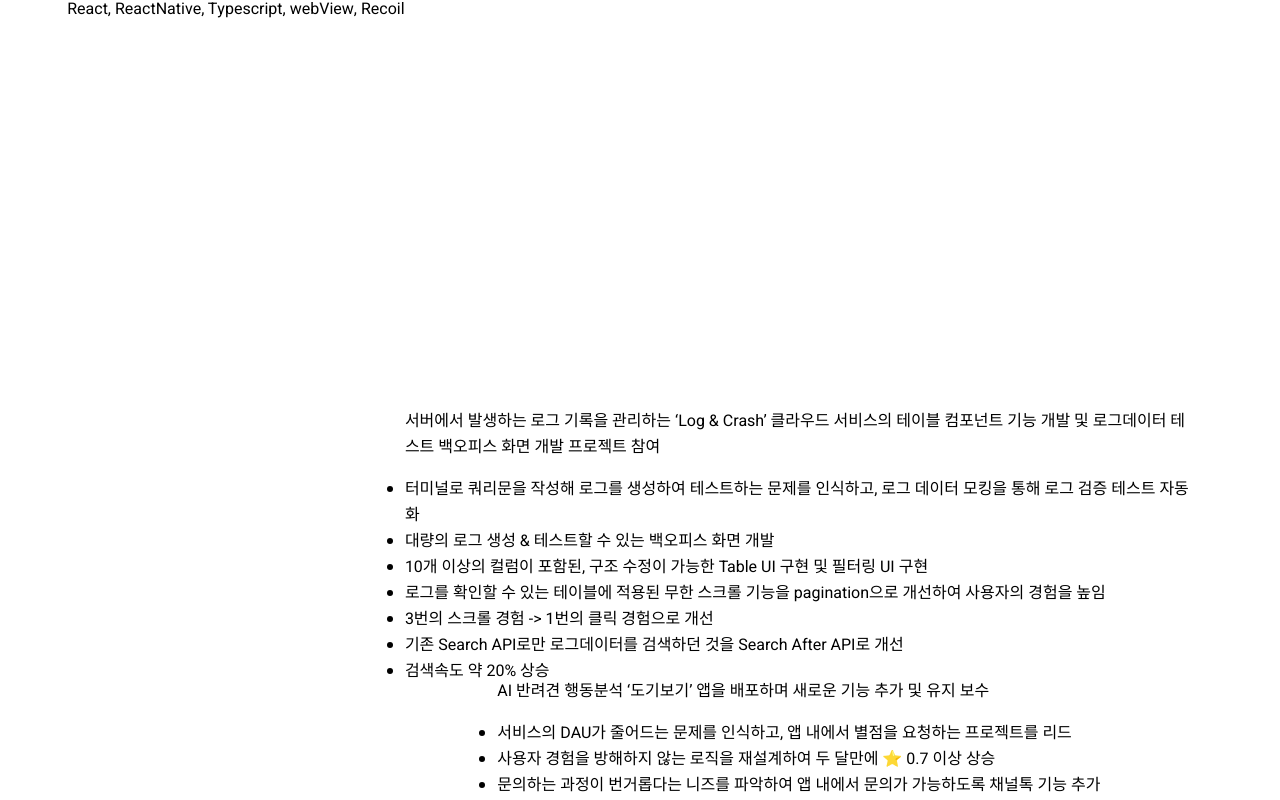
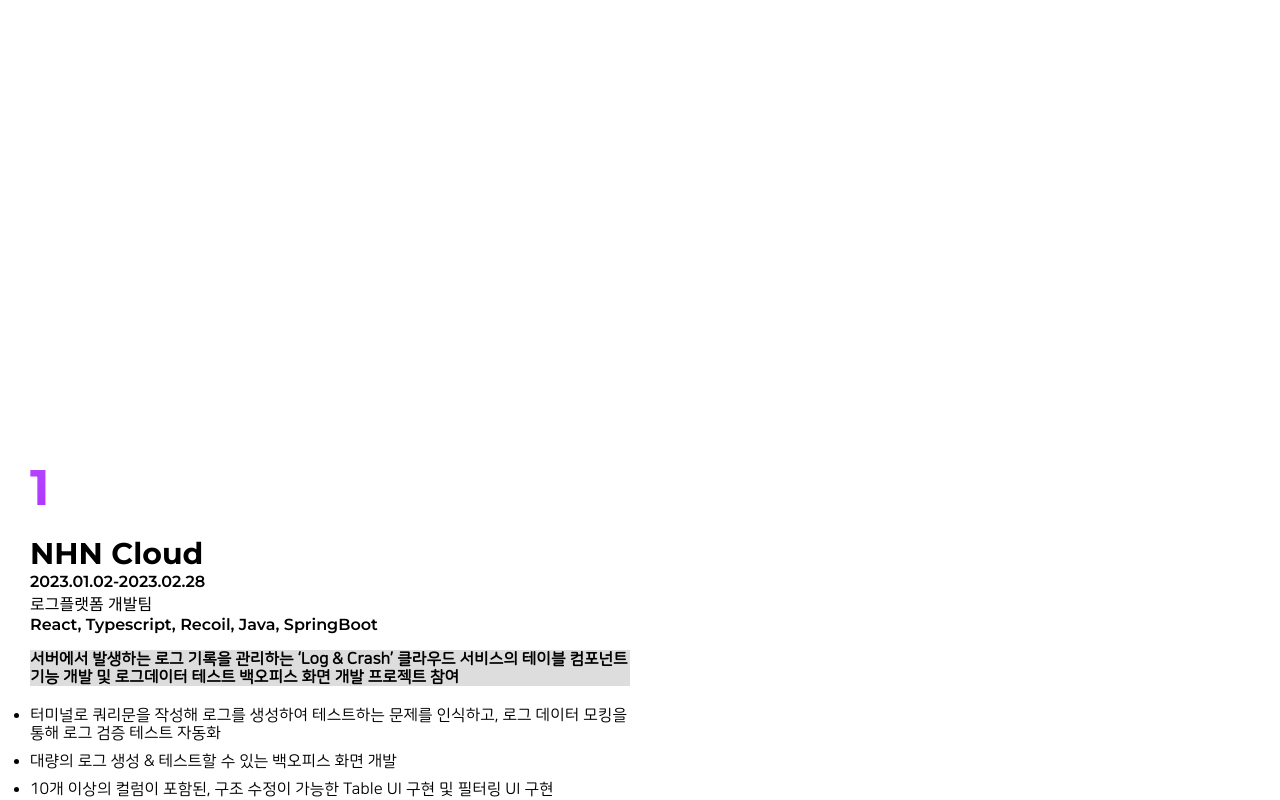
Before and after one commit to YesHyeon/hyun-site-web, a React (Create React App) app: page / in a window 1280 px wide. Shown: the part 1993-2793 px from the top of the page. Built offline with nearby package versions, Linux system fonts and the light colour scheme.

Commit message:
fix: record 컴포넌트 스타일 수정 및 백그라운드 텍스트 추가

```diff
--- a/src/components/introduce/introduce.styles.js
+++ b/src/components/introduce/introduce.styles.js
@@ -26,7 +26,7 @@ export const Title = styled.div`
   font-size: 300px;
   line-height: 280px;
   transform: rotate(-10deg);
-  /* color: transparent; */
+  color: transparent;
   white-space: pre-line;
 
   :hover {
--- a/src/components/main/index.styles.js
+++ b/src/components/main/index.styles.js
@@ -5,7 +5,7 @@ export const MainContainer = styled.div`
   display: flex;
 
   width: 100%;
-  height: 90vh;
+  height: 100vh;
 
   flex-direction: row;
   justify-content: center;
--- a/src/components/records/records.js
+++ b/src/components/records/records.js
@@ -6,49 +6,6 @@ import {
   DescriptionText,
   DescriptionWrapper,
 } from './records.styles';
-
-const Records = () => {
-  const dom = useRef();
-  const titleRef = useRef();
-
-  const handleScroll = useCallback(([entry]) => {
-    const { current } = dom;
-    // console.log(window.scrollY);
-
-    if (entry.isIntersecting) {
-      entry.target.style.color = 'blue';
-    } else {
-    }
-
-    // console.log(entry);
-  }, []);
-
-  //   useEffect(() => {
-  //     let observer;
-  //     const { current } = dom;
-
-  //     if (current) {
-  //       observer = new IntersectionObserver(handleScroll, { threshold: 0.3 });
-  //       observer.observe(current);
-
-  //       return () => observer && observer.disconnect();
-  //     }
-  //   }, [handleScroll]);
-
-  useEffect(() => {
-    const handleScroll = () => {
-      //   const title1 = document.querySelector('.title-opacity');
-      // console.log(window.scrollY);
-      //   if (window.scrollY > 3500) {
-      //     title1.classList.add('project-title-animation');
-      //   } else {
-      //     title1.classList.remove('project-title-animation');
-      //   }
-    };
-    window.addEventListener('scroll', handleScroll);
-
-    return () => window.removeEventListener('scroll', handleScroll);
-  }, []);
 
 const record = [
   {
@@ -61,18 +18,16 @@ const Records = () => {
         team: '로그플랫폼 개발팀',
         stack: 'React, Typescript, Recoil, Java, SpringBoot',
         date: '2023.01.02-2023.02.28',
-          info: {
-            main: '서버에서 발생하는 로그 기록을 관리하는 ‘Log & Crash’ 클라우드 서비스의 테이블 컴포넌트 기능 개발 및 로그데이터 테스트 백오피스 화면 개발 프로젝트 참여',
-            sub: [
+        info: [
+          '서버에서 발생하는 로그 기록을 관리하는 ‘Log & Crash’ 클라우드 서비스의 테이블 컴포넌트 기능 개발 및 로그데이터 테스트 백오피스 화면 개발 프로젝트 참여',
+          [
             '터미널로 쿼리문을 작성해 로그를 생성하여 테스트하는 문제를 인식하고, 로그 데이터 모킹을 통해 로그 검증 테스트 자동화',
             '대량의 로그 생성 & 테스트할 수 있는 백오피스 화면 개발',
             '10개 이상의 컬럼이 포함된, 구조 수정이 가능한 Table UI 구현 및 필터링 UI 구현',
-              '로그를 확인할 수 있는 테이블에 적용된 무한 스크롤 기능을 pagination으로 개선하여 사용자의 경험을 높임',
-              '3번의 스크롤 경험 -> 1번의 클릭 경험으로 개선',
-              '기존 Search API로만 로그데이터를 검색하던 것을 Search After API로 개선',
-              '검색속도 약 20% 상승',
+            '로그를 확인할 수 있는 테이블에 적용된 무한 스크롤 기능을 pagination으로 개선하여 사용자의 경험을 높임 \n -> 3번의 스크롤 경험을 1번의 클릭 경험으로 개선',
+            '기존 Search API로만 로그데이터를 검색하던 것을 Search After API로 개선 \n ->검색속도 약 20% 상승 ',
           ],
-          },
+        ],
       },
       {
         id: '2',
@@ -81,54 +36,99 @@ const Records = () => {
         team: '프론트엔드 개발팀',
         stack: 'React, ReactNative, Typescript, webView, Recoil',
         date: '2022.01.02-2022.06.31',
-          info: {
-            main: 'AI 반려견 행동분석 ‘도기보기’ 앱을 배포하며 새로운 기능 추가 및 유지 보수',
-            sub: [
-              '서비스의 DAU가 줄어드는 문제를 인식하고, 앱 내에서 별점을 요청하는 프로젝트를 리드',
-              '사용자 경험을 방해하지 않는 로직을 재설계하여 두 달만에 ⭐ 0.7 이상 상승',
-              '문의하는 과정이 번거롭다는 니즈를 파악하여 앱 내에서 문의가 가능하도록 채널톡 기능 추가',
-              '문의하는 사용자의 수가 약 30% 증가하여, 오류 및 개선점을 빠르게 파악 ',
+        info: [
+          'AI 반려견 행동분석 ‘도기보기’ 앱을 배포하며 새로운 기능 추가 및 유지 보수',
+          [
+            '서비스의 DAU가 줄어드는 문제를 인식하고, 앱 내에서 별점을 요청하는 프로젝트를 리드 \n -> 사용자 경험을 방해하지 않는 로직을 재설계하여 두 달만에 ⭐ 0.7 이상 상승',
+            '문의하는 과정이 번거롭다는 니즈를 파악하여 앱 내에서 문의가 가능하도록 채널톡 기능 추가 \n -> 문의하는 사용자의 수가 약 30% 증가하여, 오류 및 개선점을 빠르게 파악 ',
             '사용자의 경험을 높이기 위한 랜딩페이지 반응형 제작 및 스크롤 애니메이션 도입',
             '강아지의 감정을 AI로 분석하여 결과를 보여주는 댕상분석 이벤트 페이지 개발',
           ],
-          },
+        ],
       },
     ],
   },
 ];
 
+const Records = () => {
+  const dom = useRef();
+
+  const handleScroll = useCallback(([entry]) => {
+    const title2 = document.querySelector('.background-title');
+    if (entry.isIntersecting) {
+      title2.style.color = 'rgba(0,0,0,0.1)';
+      console.log('인식');
+      // entry.target.style.backgroundColor = 'red';
+    } else {
+      title2.style.color = 'rgba(0,0,0)';
+    }
+  }, []);
+
+  useEffect(() => {
+    let observer;
+    const { current } = dom;
+
+    if (current) {
+      observer = new IntersectionObserver(handleScroll, { threshold: 0.3 });
+      observer.observe(current);
+
+      return () => observer && observer.disconnect();
+    }
+  }, [handleScroll]);
+
+  // useEffect(() => {
+  //   const handleScroll = () => {
+  //     //   const title1 = document.querySelector('.title-opacity');
+  //     // console.log(window.scrollY);
+  //     //   if (window.scrollY > 3500) {
+  //     //     title1.classList.add('project-title-animation');
+  //     //   } else {
+  //     //     title1.classList.remove('project-title-animation');
+  //     //   }
+  //   };
+  //   window.addEventListener('scroll', handleScroll);
+
+  //   return () => window.removeEventListener('scroll', handleScroll);
+  // }, []);
+
   return (
-    <MainContainer ref={dom}>
+    <MainContainer>
+      <div className="background-title">works</div>
       {record.map((item) => {
         return (
-          <DescriptionContainer>
-            <DescriptionWrapper>
+          <DescriptionContainer ref={dom}>
             {item.contents.map((content) => {
               return (
+                <DescriptionWrapper>
                   <div className="box">
                     <div className="title">{content.id}</div>
                     <div className="company">{content.title}</div>
                     <div className="date">{content.date}</div>
                     <div className="team">{content.team}</div>
                     <div className="stack">{content.stack}</div>
-                  </div>
-                );
-              })}
-            </DescriptionWrapper>
-            <DescriptionWrapper>
-              {item.contents.map((content) => {
-                return (
-                  <div className="info">
-                    {content.info.main}
                     <ul>
-                      {content.info.sub.map((i) => {
-                        return <li>{i}</li>;
+                      <div className="main">{content.info[0]}</div>
+                      {content.info[1].map((itm) => {
+                        return <li className="sub">{itm}</li>;
                       })}
                     </ul>
                   </div>
+                </DescriptionWrapper>
               );
             })}
-            </DescriptionWrapper>
+            {/* <DescriptionWrapper>
+              {item.contents.map((content) => {
+                return (
+                  <ul className="main">
+                    {content.info.main}
+
+                    {content.info.sub.map((i) => {
+                      return <li className="sub">{i}</li>;
+                    })}
+                  </ul>
+                );
+              })}
+            </DescriptionWrapper> */}
           </DescriptionContainer>
         );
       })}
--- a/src/components/records/records.styles.js
+++ b/src/components/records/records.styles.js
@@ -3,78 +3,138 @@ import styled from '@emotion/styled';
 export const MainContainer = styled.div`
   width: 100%;
   height: 150rem;
-  position: sticky;
   top: 10rem;
   align-self: center;
 
-  padding: 0 4.2rem;
   box-sizing: border-box;
   max-width: 144rem;
+
+  .background-title {
+    height: 100vh;
+    font-size: 300px;
+    position: sticky;
+    top: 30px;
+    /* font-family: 'BlackHansans'; */
+    transition: 1s;
+    display: flex;
+    justify-content: center;
+    align-items: c;
+  }
 `;
 
 export const DescriptionContainer = styled.div`
-  display: block;
-  flex-direction: row;
+  display: flex;
+  flex-direction: column;
   gap: 20px;
   width: 100%;
   height: 100%;
   padding-top: 50px;
   padding-right: 20px;
+  flex-grow: 1 1;
+  transition: 3s;
 `;
 
 export const DescriptionWrapper = styled.div`
   color: black;
-  width: 100%;
-  height: 100vh;
+  width: 50%;
+  height: 40rem;
   position: sticky;
   top: 100px;
-  text-align: start;
-  transition: 10s;
+  transition: 1s;
+  padding-left: 30px;
 
   &:nth-child(1) {
+    align-items: start;
+  }
+  &:nth-child(2) {
+    flex-direction: column;
+    align-items: end;
+    left: 50%;
+  } /* &:nth-child(3) {
     display: flex;
     flex-direction: column;
-    align-items: flex-start;
-    width: 30%;
-  }
-  &:nth-child(2) {
-    display: flex;
-    flex-direction: column;
-    align-items: center;
-    width: 70%;
-    margin-left: 30%;
-    padding-top: 30px;
-  }
-  /* &:nth-child(3) {
-    display: flex;
-    flex-direction: column;
-    align-items: end;
+
   } */
 
   .box {
     height: 300px;
+    font-family: 'MontserratBold';
   }
 
   .title {
-    font-size: 30px;
-    height: 30px;
+    font-size: 50px;
     font-family: 'MontserratBold';
     border-bottom: 2px solid white;
-    padding-bottom: 3px;
-    box-shadow: inset 0 -20px 0 #ffff6f;
+    margin-bottom: 10px;
+    background-clip: text;
+    -webkit-background-clip: text;
+    color: transparent;
+    background-image: linear-gradient(
+      180deg,
+      #ffb6ff,
+      #b344ff 10%,
+      #ae38ff 33%,
+      #ffb6ff 45%,
+      #ffe3ff 50%,
+      #ffb6ff 66%,
+      #b344ff
+    );
+    background-size: 100% 300%;
 
-    transition: 2s;
+    animation: gradient 2s infinite ease-in;
+
+    @keyframes gradient {
+      from {
+        background-position-y: 0%;
+      }
+      to {
+        background-position-y: 100%;
+      }
+    }
+    /* animation: gradient 1s ease infinite; */
+
+    /* @keyframes gradient {
+      0% {
+        background-position: 0% 50%;
+      }
+      50% {
+        background-position: 100% 50%;
+      }
+      100% {
+        background-position: 0% 50%;
+      }
+    } */
   }
 
   .company {
     padding-top: 5px;
     font-size: 30px;
-    font-family: 'NanumSquareR';
+    font-family: 'MontserratBold';
+    font-weight: bold;
+  }
+
+  .date,
+  .team,
+  .stack {
+    font-family: 'MontserratSemibold';
   }
 
   .info {
+    height: 270px;
+  }
+
+  .main {
+    font-weight: bold;
+    font-family: 'NanumSquareR';
+    margin-bottom: 20px;
+    box-shadow: inset 0 -10rem 0 #dbdbdbeb;
+  }
+
+  .sub {
+    font-weight: 400;
+    font-family: 'NanumSquareR';
     white-space: pre-line;
-    height: 270px;
+    padding-bottom: 10px;
   }
 `;
 
```
Lines whose indentation alone changed are shown as unchanged.
